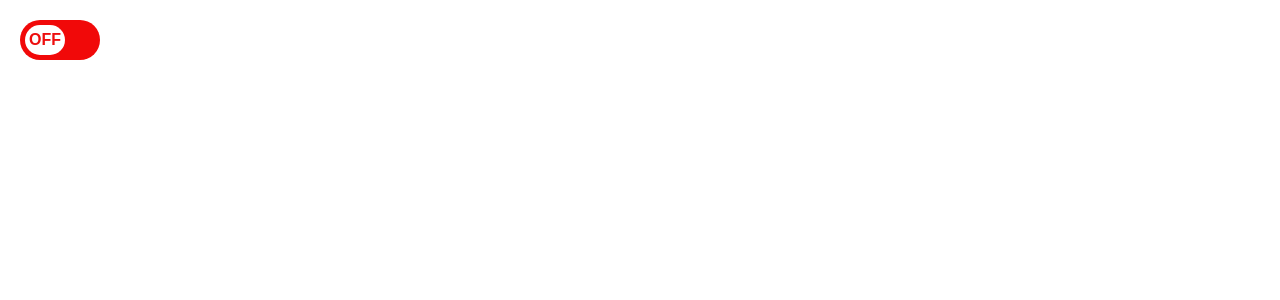
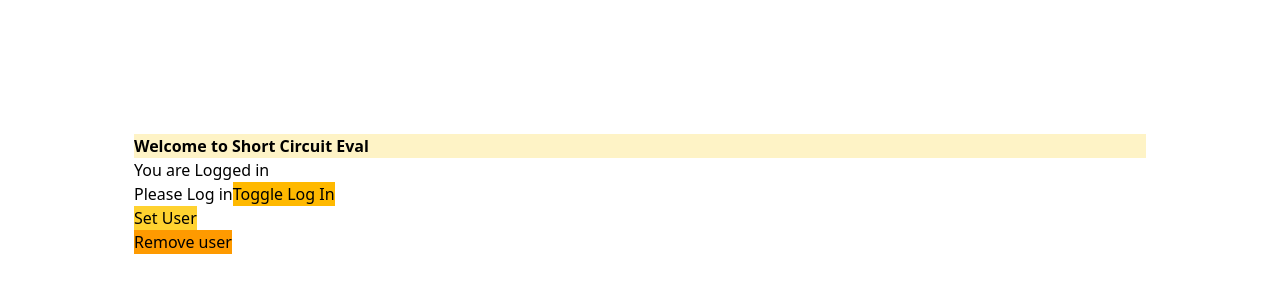
Before and after one commit to Suthirtha2004/React-JS_NOTES, a React (Vite) app in the folder react-basics/: page / in a window 1280 px wide. Shown: the top 300 px of the page. Built offline with nearby package versions, Linux system fonts and the light colour scheme.

Commit message:
Hooks Rules And SCE

```diff
--- a/react-basics/src/App.jsx
+++ b/react-basics/src/App.jsx
@@ -7,6 +7,8 @@ import { Derived_State } from './Components/Array'
 import { Lifting_State } from './Components/Liftingstateup'
 
 import ToggleSwitch from './Projects/ToggleSwitch'
+
+import { Short_circuit } from './Components/ShortCircuit'
 // import {Gadgets}  from '../src/Components/Technical'
 // import Create_new_Component from './Components/NewComponents' //Normal Expot and Import
 //import Header,{ Create_new_Component, Footer} from './Components/NewComponents'
@@ -32,8 +34,9 @@ function App() {
     <Derived_State />*/}
     {/* <Lifting_State />  */}
 
-    <ToggleSwitch />
+    {/* <ToggleSwitch /> */}
 
+    <Short_circuit />
 
     </>
 
--- /dev/null
+++ b/react-basics/src/Components/ShortCircuit.jsx
@@ -0,0 +1,29 @@
+import { useState } from "react"
+
+
+
+export const Short_circuit= () =>{
+        const [isLog,setIsLog] = useState(true);
+        const [user,setUser] = useState("");
+
+        const handleToggle= () =>(setIsLog((prev)=>(!prev)))
+
+
+    return (
+        <>
+        <section className="m-32 p-1.5">
+            <h1 className="bg-amber-100 font-bold">Welcome to Short Circuit Eval</h1>
+
+            {isLog && <p> You are Logged in </p> }
+
+             {user ? `Hello ${user}` : "Please Log in"}
+
+                <button onClick={handleToggle} className="bg-amber-400">Toggle Log In</button><br/>
+                <button onClick={()=>setUser("Archer")} className="bg-amber-300">Set User</button><br/>
+                <button onClick={()=>setUser("")} className="bg-amber-500">Remove user</button>
+
+
+        </section>
+        </>
+    )
+}
--- a/react-basics/src/Projects/ToggleSwitch.jsx
+++ b/react-basics/src/Projects/ToggleSwitch.jsx
@@ -1,5 +1,6 @@
 import React, { useState } from 'react';
 import './Toggle.css';
+import { FaUserSecret } from "react-icons/fa";
 
 const ToggleSwitch = () => {
     const[isOn,setIsOn] = useState(false);
@@ -10,6 +11,8 @@ const ToggleSwitch = () => {
         );
     };
   return (
+    <>
+    <h1>Toggle Switch <FaUserSecret /></h1>
     <div className="switch-container">
       <div
         className={`toggle-switch ${isOn? 'on' : 'off'}`}
@@ -21,6 +24,7 @@ const ToggleSwitch = () => {
         </div>
       </div>
     </div>
+    </>
   );
 };
 
```
Also changed, not shown: 1 other file (tests, documents, lock files or other folders).
